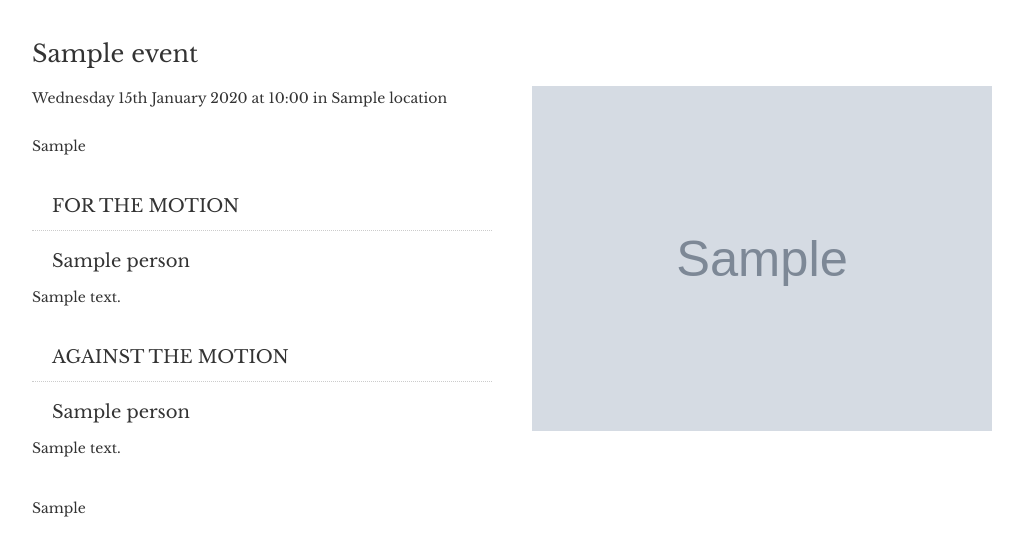
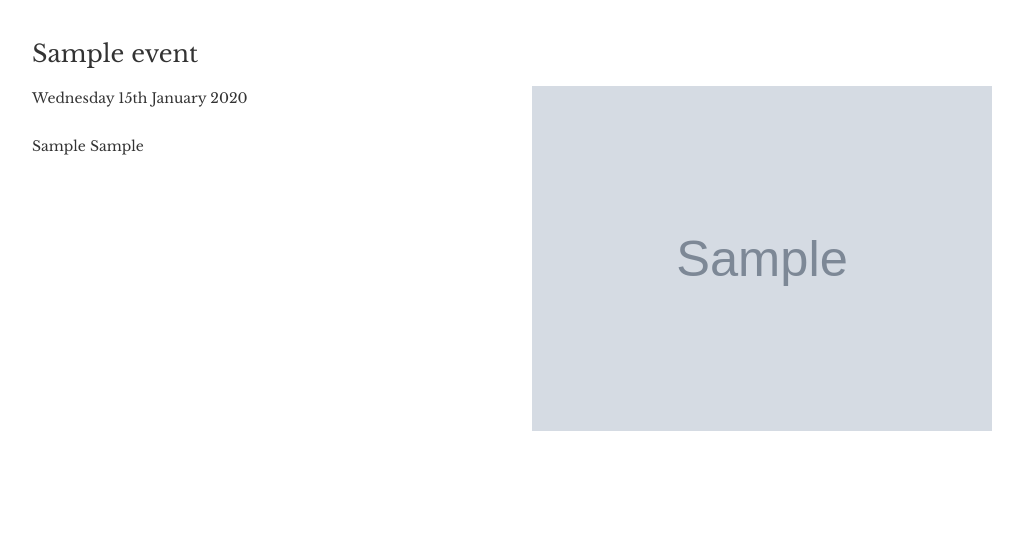
Before and after one commit to jclgoodwin/yorkunion, a Django app: a page that uses events/templates/event.html in a window 1280 px wide. Shown: the part 126-682 px from the top of the page, without its empty margins (128-1151 px from the left). Run offline with Django 3.2, Linux system fonts and the light colour scheme; tables that the repository leaves empty hold one stand-in row (values such as "Sample post"); grey boxes marked "Sample" are stand-in pictures.

Commit message:
correct contition checking in event template

```diff
--- a/events/models.py
+++ b/events/models.py
@@ -41,7 +41,10 @@ class Event(models.Model):
     against_the_motion = models.ManyToManyField(Person, null=True, blank=True, related_name='against')
     blurb_secondary = models.TextField(blank=True)
 
-    def has_finished(self):
+    def has_multiple_speakers(self):
+        return (4 == self.for_the_motion.count() == self.against_the_motion.count())
+
+    def is_finished(self):
         return self.when + datetime.timedelta(minutes=30) <= datetime.datetime.now()
 
     def get_absolute_url(self):
--- a/events/templates/event.html
+++ b/events/templates/event.html
@@ -10,7 +10,7 @@
 {% if event.when %}
 <p class="metadata">
 	<time class="dt-start" itemprop="startDate" datetime="{{ event.when|date:"c" }}">{{ event.when | date:"l jS F Y" }}
-{% if not event.has_happened and event.location %}
+{% if not event.is_finished and event.location %}
 	at {{ event.when | date:"H:i" }}</time>
 	in
 	<span class="p-location" itemprop="location">
@@ -28,7 +28,7 @@
 
 {{ event.blurb | textile }}
 
-{% if event.for_the_motion and event.against_the_motion %}
+{% if event.has_multiple_speakers %}
 
 <div class="people">
 	<div class="for">
@@ -58,7 +58,7 @@
 
 {% endif %}
 
-{% if not event.has_finished and event.eventbrite_event_id and event.location %}
+{% if not event.is_finished and event.eventbrite_event_id and event.location %}
 
 <div id="tickets">
 
```
